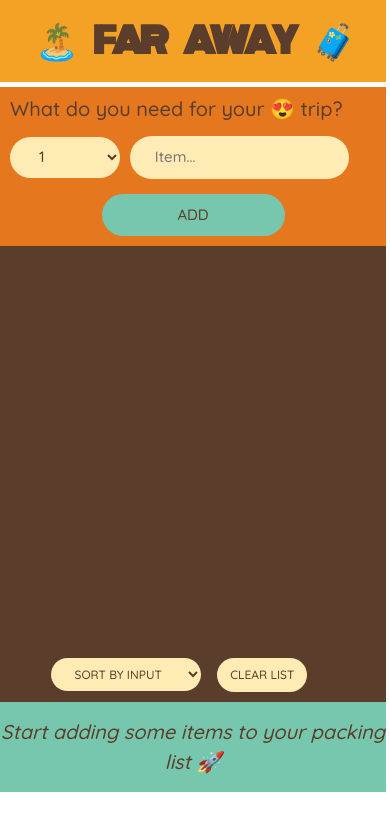
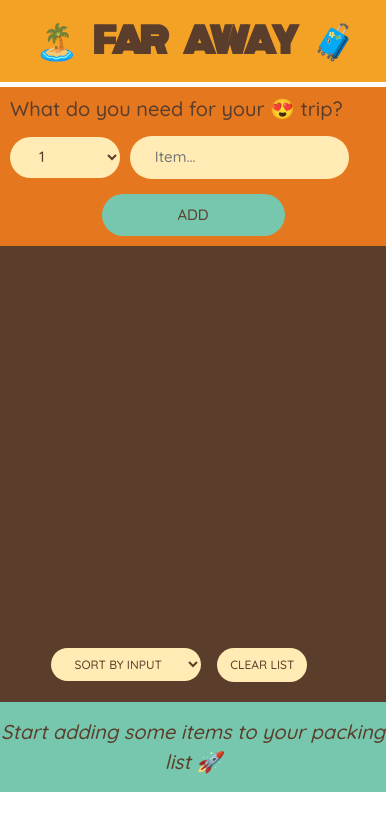
Before and after one commit to Gbangbolaoluwagbemiga/Travel-Todo, a React (Create React App) app: page / in a window 390 px wide. Shown: the top 830 px of the page. Built offline with nearby package versions, Linux system fonts and the light colour scheme.

Commit message:
Travel list 100% completed

```diff
--- a/src/index.css
+++ b/src/index.css
@@ -206,7 +206,7 @@ input[type='checkbox'] {
   }
   .actions button,
   .list select {
-    transform: translateY(30px);
+    transform: translateY(20px);
     padding: 0.8rem 2rem;
     width: 50%;
     font-size: 1.2rem;
```
